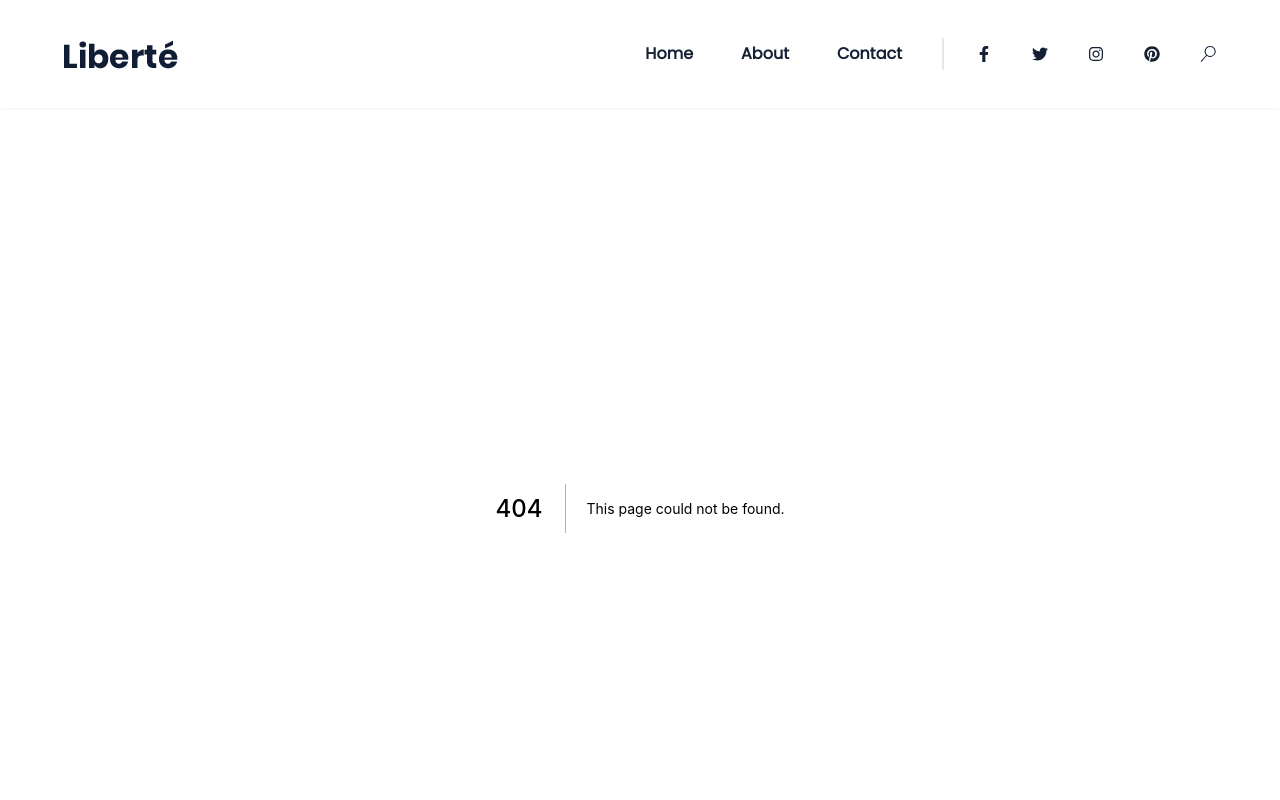
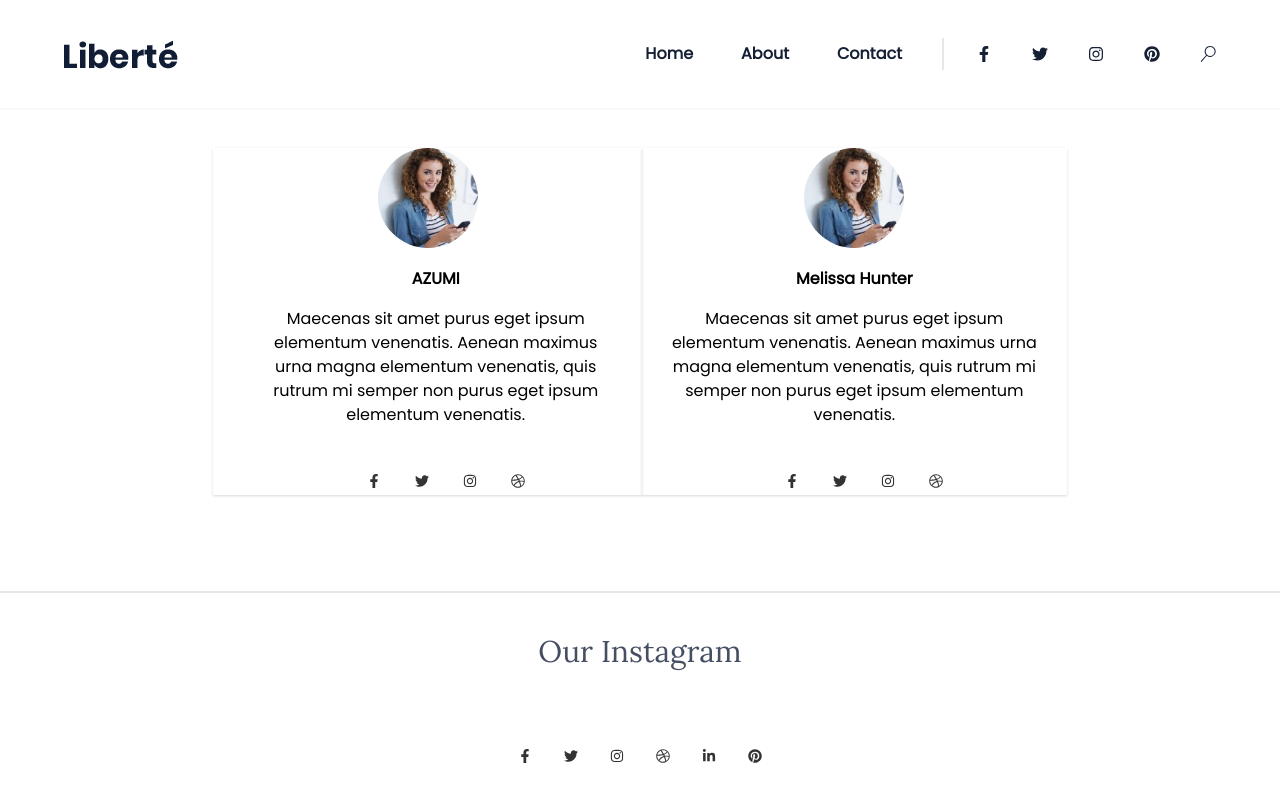
Before and after one commit to medlaam/fornax-nextjs, a Next.js app: page /author in a window 1280 px wide. Before the commit this address had no page. Shown: the top 800 px of the page. Built offline with nearby package versions, Linux system fonts and the light colour scheme.

Commit message:
author page added and contact page updated

```diff
--- a/components/search.js
+++ b/components/search.js
@@ -35,7 +35,7 @@ const Search = () => {
         <div className={`${styles.search} overflow-auto fixed right-0 left-0 top-0 sm:top-20 z-50 justify-center items-center md:inset-0 h-modal sm:h-full`} id="large-modal">
           <div className={`relative px-4 w-full md:w-2/3 max-w-4xl h-full md:h-auto ${styles.searchModal}`}>
             <div className="relative bg-white rounded-lg shadow dark:bg-gray-700">
-              <div className="flex justify-between items-center rounded-t border-b dark:border-gray-600">
+              <div className="flex justify-between items-center rounded-t  dark:border-gray-600">
                 <input className="rounded focus:outline-none	w-full" type="text" value={searchTerm} placeholder="Search here" onChange={(e) => { setSearchTerm(e.target.value) }} />
 
                 <button onClick={resetSearchInput} type="button" className="text-gray-400 bg-transparent hover:bg-gray-200 hover:text-gray-900 rounded-lg text-sm p-3 mr-2 ml-auto inline-flex items-center dark:hover:bg-gray-600 dark:hover:text-white" data-modal-toggle="large-modal">
@@ -51,24 +51,20 @@ const Search = () => {
                           <div key={i} className="p-4 block border-b-2  overflow-hidden">
 
                             <div onClick={() => setShowSearch(!showSearch)} className={`text-2xl ${styles.heading}`}>
-                              {/* <Link href={`/${b.heading.replace(/ /g, "-")}`} >{b.heading}</Link> */}
                               <Link href={`/blog/${b.slug}`} >{b.frontmatter.title}</Link>
                             </div>
-
                             <div className="flex mt-6">
                               <div className="sm:mr-4 mr-1">
                                 <div className={`flex ${styles.author}`}>
                                   <img className="mr-2" src="https://1.gravatar.com/avatar/d278a48fabb0e7ccd38b69e2920c5f99?s=30&d=mm&r=g" />
-                                  <span><Link href={`/about/${b.frontmatter.name}`}><a className="text-gray-500">{b.frontmatter.name}</a></Link></span>
+                                  <span>
+                                    <a className="text-gray-500">{b.frontmatter.name}</a></span>
                                 </div>
-
                               </div>
                               <div className="sm:mr-4 mr-1"><small className="text-gray-700">&#x25C8; {b.frontmatter.date}</small>
                               </div>
                               <div className="sm:mr-4 mr-1">
-                                <Link href={`/tags/${b.frontmatter.tags}`}>
-                                  <a className="text-gray-500">&#x25C8; {b.frontmatter.tags}</a>
-                                </Link>
+                                <a className="text-gray-500">&#x25C8; {b.frontmatter.tags}</a>
                               </div>
                             </div>
 
--- /dev/null
+++ b/pages/author/index.js
@@ -0,0 +1,56 @@
+import React from 'react';
+import Image from 'next/dist/client/image';
+import styles from '../../styles/about.module.css';
+import { FaFacebookF, FaTwitter, FaInstagram, FaDribbble } from 'react-icons/fa';
+import Head from 'next/head';
+
+
+const Author = () => {
+  return (
+    <>
+      <Head>
+        <title>Our Author</title>
+      </Head>
+      <div className={`mt-10 ${styles.about} container`}>
+        <div className="flex md:w-2/3 sm:w-full justify-center  mx-auto">
+          <div className="px-6 shadow space-x-4">
+           <div className="text-center">
+           <Image height={100} width={100} objectFit="cover" src="/author.jpg"/>
+           </div>
+            <p className="mt-3 font-bold text-center">AZUMI</p>
+            <p className="mt-4 text-center">
+              Maecenas sit amet purus eget ipsum elementum venenatis. Aenean maximus urna magna elementum venenatis, quis rutrum mi semper non purus eget ipsum elementum venenatis.</p>
+            <div className={`mt-10 ${styles.writersLink}`}>
+              <ul className='flex items-center justify-center mx-auto'>
+                <li className="ml-5"><a href={`https://www.facebook.com/`}><FaFacebookF /></a></li>
+                <li className="ml-5"><a href={`https://twitter.com/`}><FaTwitter /></a></li>
+                <li className="ml-5"><a href="#"><FaInstagram /></a></li>
+                <li className="ml-5"><a href="#"><FaDribbble /></a></li>
+              </ul>
+            </div>
+          </div>
+          <div className="px-6 mx-auto shadow">
+            <div className="text-center">
+            <Image height={100} width={100} objectFit="cover" src="/author.jpg" />
+            </div>
+            <p className="mt-3 text-center font-bold">Melissa Hunter</p>
+            <p className="mt-4 text-left md:text-center">
+              Maecenas sit amet purus eget ipsum elementum venenatis. Aenean maximus urna magna elementum venenatis, quis rutrum mi semper non purus eget ipsum elementum venenatis.</p>
+            <div className={`mt-10 ${styles.writersLink}`}>
+              <ul className='flex items-center justify-center mx-auto'>
+                <li className="ml-5"><a href={`https://www.facebook.com/`}><FaFacebookF /></a></li>
+                <li className="ml-5"><a href={`https://twitter.com/`}><FaTwitter /></a></li>
+                <li className="ml-5"><a href="#"><FaInstagram /></a></li>
+                <li className="ml-5"><a href="#"><FaDribbble /></a></li>
+              </ul>
+            </div>
+          </div>
+
+        </div>
+
+      </div>
+    </>
+  );
+};
+
+export default Author;
--- a/pages/blog/[slug].js
+++ b/pages/blog/[slug].js
@@ -114,7 +114,7 @@ export default function PostPage({ frontmatter: { title, date, tags, name, image
           </div>
           <div className="text-center mt-5 w-2/3">
             <p>Written By</p>
-            <h5 className="mt-3">{name}</h5>
+            <h5 className="mt-3"><Link href={`/about/${name}`}>{name}</Link></h5>
             <p className="mt-4">Maecenas sit amet purus eget ipsum elementum venenatis. Aenean maximus urna magna elementum venenatis, quis rutrum mi semper non purus eget ipsum elementum venenatis.</p>
           </div>
           <ul className={`flex mt-5 ${styles.writersLink}`}>
--- a/pages/contact/index.js
+++ b/pages/contact/index.js
@@ -34,8 +34,10 @@ const Contact = () => {
       <Head>
         <title>Contact</title>
       </Head>
-      <div className={`b py-16 px-4 sm:px-6 h-screen flex justify-center items-center ${styles.contact}`}>
-        <div className="mx-auto w-full max-w-2xl rounded-xl p-8 ">
+      <div className= {`mt-10 ${styles.contact}`}>
+        <h2 className="text-center text-4xl">Contact Me</h2>
+      <div className={`py-16 px-4 sm:px-6 h-screen flex justify-center items-center `}>
+        <div className="mx-auto w-full max-w-2xl rounded-xl p-8">
           {
             contactType.type === 'nodemailer' &&
             <form
@@ -53,7 +55,7 @@ const Contact = () => {
                       message: 'You must enter your name',
                     },
                   })}
-                  className={`block w-full shadow py-3 px-4 placeholder-gray-500 focus:ring-blue-500 focus:border-blue-500 border-gray-300 rounded-md focus:outline-none focus:ring-2 ${errors ? 'ring-2 ring-red-500' : null
+                  className={`block w-full border-2 py-3 px-4 placeholder-gray-500 ${errors ? 'ring-2 ring-red-500' : null
                     }`}
                   placeholder="Full name"
                 />
@@ -85,7 +87,7 @@ const Contact = () => {
                       message: 'This needs to be a valid email address',
                     },
                   })}
-                  className={`block w-full shadow py-3 px-4 placeholder-gray-500 focus:ring-blue-500 focus:border-blue-500 border-gray-300 rounded-md focus:outline-none focus:ring-2 ${errors ? 'ring-2 ring-red-500' : null
+                  className={`block w-full py-3 border-2 px-4 placeholder-gray-500 ${errors ? 'ring-2 ring-red-500' : null
                     }`}
                   placeholder="Email"
                 />
@@ -100,7 +102,7 @@ const Contact = () => {
                 <input
                   type="text"
                   {...register('phone')}
-                  className="block w-full shadow py-3 px-4 placeholder-gray-500 focus:ring-blue-500 focus:border-blue-500 border-gray-300 rounded-md focus:outline-none focus:ring-2"
+                  className="block w-full py-3 px-4 border-2 placeholder-gray-500"
                   placeholder="Phone"
                 />
               </div>
@@ -124,7 +126,7 @@ const Contact = () => {
                       message: 'Your message must be longer than this!',
                     },
                   })}
-                  className={`block w-full shadow py-3 px-4 placeholder-gray-500 focus:ring-blue-500 focus:border-blue-500 border-gray-300 rounded-md focus:outline-none focus:ring-2 ${errors ? 'ring-2 ring-red-500' : null
+                  className={`block w-full py-3 px-4 border-2 placeholder-gray-500 ${errors ? 'ring-2 ring-red-500' : null
                     }`}
                   placeholder="Message"></textarea>
                 <span className="text-red-400 text-sm py-2">
@@ -134,7 +136,7 @@ const Contact = () => {
               <div>
                 <button
                   type="submit"
-                  className="inline-flex justify-center py-3 px-6 border border-transparent shadow text-base font-medium rounded-md text-white bg-blue-600 hover:bg-blue-700 focus:outline-none focus:ring-2 focus:ring-offset-2 focus:ring-blue-500">
+                  className="primary-button">
                   Submit
                 </button>
               </div>
@@ -158,7 +160,7 @@ const Contact = () => {
                       message: 'You must enter your name',
                     },
                   })}
-                  className={`block w-full shadow py-3 px-4 placeholder-gray-500 focus:ring-blue-500 focus:border-blue-500 border-gray-300 rounded-md focus:outline-none focus:ring-2 ${errors ? 'ring-2 ring-red-500' : null
+                  className={`block w-full shadow py-3 px-4 placeholder-gray-500 ${errors ? 'ring-2 ring-red-500' : null
                     }`}
                   placeholder="Full name"
                 />
@@ -215,6 +217,7 @@ const Contact = () => {
           {/* <button onClick={handleClick}>Toggle</button> */}
         </div>
       </div>
+      </div>
     </>
   );
 };
--- a/styles/globals.css
+++ b/styles/globals.css
@@ -17,3 +17,9 @@ body {
 * {
   box-sizing: border-box;
 }
+
+.primary-button {
+  background-color: #e1677b;
+  color: #ffff;
+  padding:12px;
+}
```
Also changed, not shown: pages/about/index.js (+1 -14 lines).
